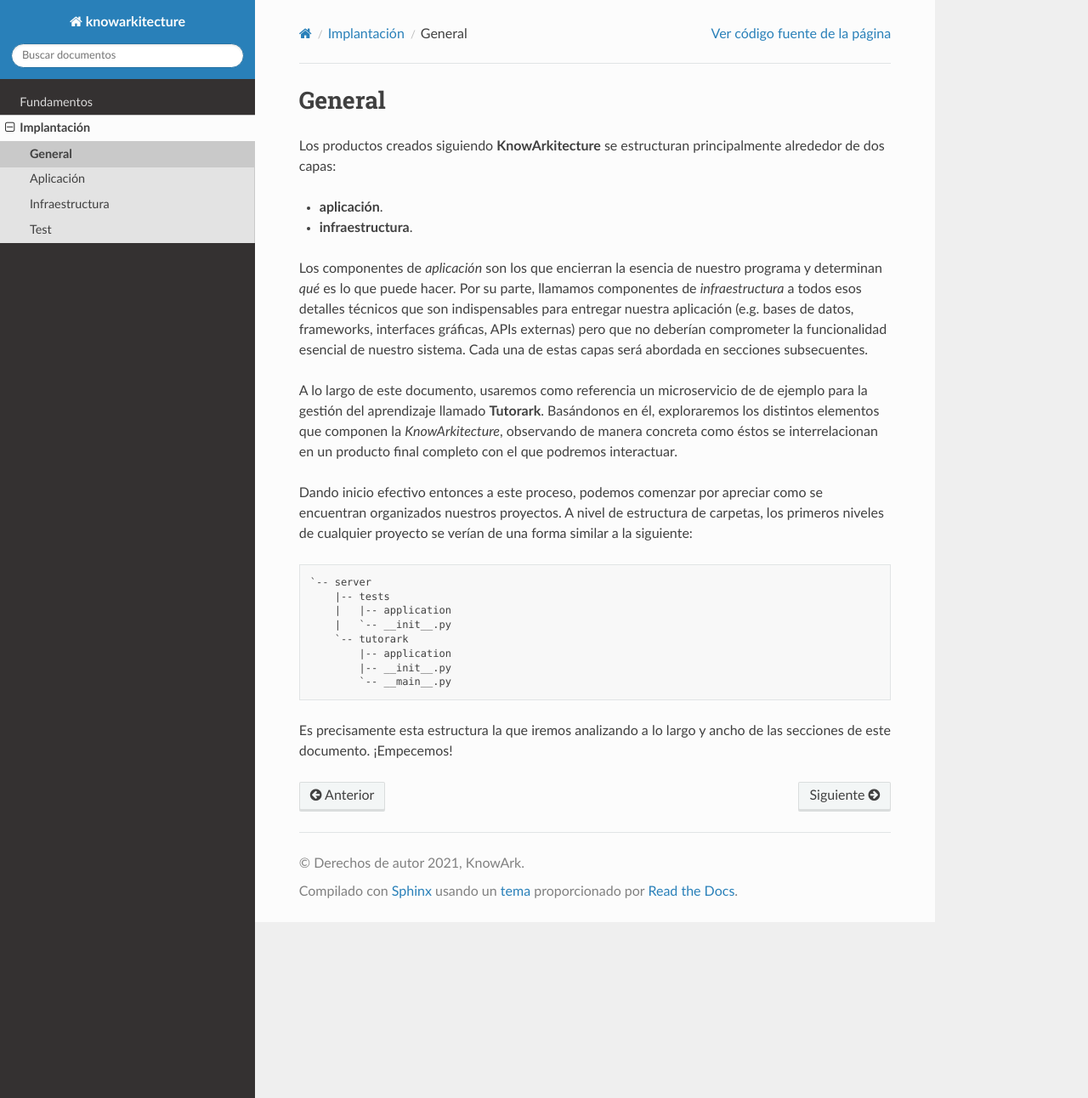
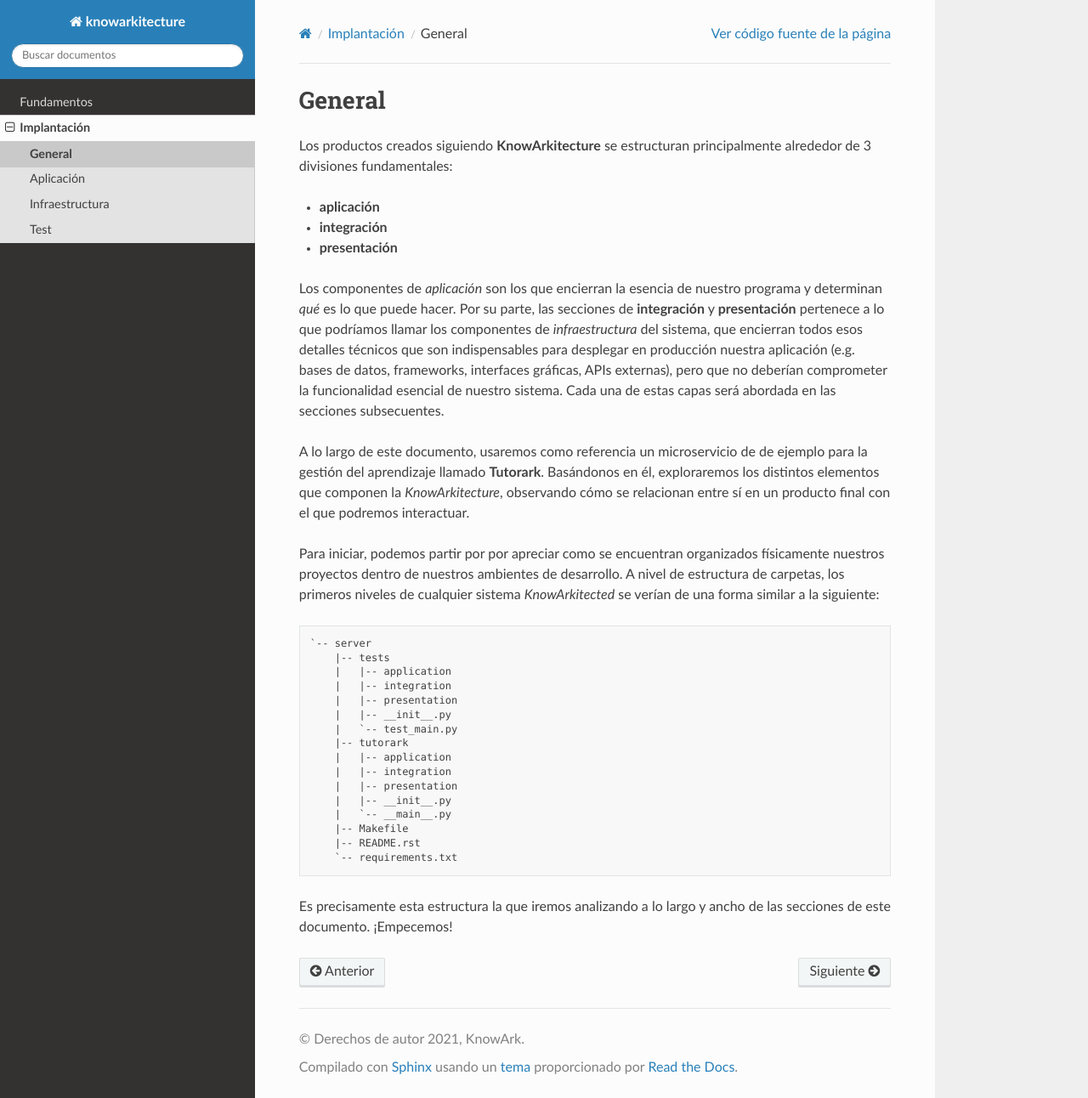
Before and after one commit to knowark/knowarkitecture, a Sphinx documentation site: the page built from docs/2_implantacion/2.1_general/index.rst, in a window 1280 px wide and 1292 px high. Shown: the whole window at 85% size. Built offline with Sphinx 7.4.7 and the Read the Docs theme 2.0.0, drawn with Linux system fonts in a browser that asks for light colours.

Commit message:
Update intro.

```diff
--- a/docs/2_implantacion/2.1_general/index.rst
+++ b/docs/2_implantacion/2.1_general/index.rst
@@ -2,43 +2,54 @@ General
 =======
 
 Los productos creados siguiendo **KnowArkitecture** se estructuran
-principalmente alrededor de dos capas:
+principalmente alrededor de 3 divisiones fundamentales:
 
-- **aplicación**.
-- **infraestructura**.
-
+- **aplicación**
+- **integración**
+- **presentación**
 
 Los componentes de *aplicación* son los que encierran la esencia de nuestro
-programa y determinan *qué* es lo que puede hacer. Por su parte, llamamos
-componentes de *infraestructura* a todos esos detalles técnicos que son
-indispensables para entregar nuestra aplicación (e.g. bases de datos,
-frameworks, interfaces gráficas, APIs externas) pero que no deberían
-comprometer la funcionalidad esencial de nuestro sistema. Cada una de estas
-capas será abordada en secciones subsecuentes.
+programa y determinan *qué* es lo que puede hacer. Por su parte, las secciones
+de **integración** y **presentación** pertenece a lo que podríamos llamar los
+componentes de *infraestructura* del sistema, que encierran todos esos
+detalles técnicos que son indispensables para desplegar en producción nuestra
+aplicación (e.g. bases de datos, frameworks, interfaces gráficas,
+APIs externas), pero que no deberían comprometer la funcionalidad esencial
+de nuestro sistema. Cada una de estas capas será abordada en las secciones
+subsecuentes.
 
 A lo largo de este documento, usaremos como referencia un microservicio de
 de ejemplo para la gestión del aprendizaje llamado **Tutorark**.
 Basándonos en él, exploraremos los distintos elementos que componen la
-*KnowArkitecture*, observando de manera concreta como éstos se interrelacionan
-en un producto final completo con el que podremos interactuar.
+*KnowArkitecture*, observando cómo se relacionan entre sí en un producto final
+con el que podremos interactuar.
 
-Dando inicio efectivo entonces a este proceso, podemos comenzar por apreciar
-como se encuentran organizados nuestros proyectos. A nivel de estructura de
-carpetas, los primeros niveles de cualquier proyecto se verían de una forma
-similar a la siguiente:
+Para iniciar, podemos  partir por por apreciar como se encuentran organizados
+físicamente nuestros proyectos dentro de nuestros ambientes de desarrollo.
+A nivel de estructura de carpetas, los primeros niveles de cualquier sistema
+*KnowArkitected* se verían de una forma similar a la siguiente:
 
-.. tree -L 3 --charset ascci
+.. tree -L 3 --dirsfirst --charset ascci
 
 .. sourcecode::
 
     `-- server
         |-- tests
         |   |-- application
-        |   `-- __init__.py
-        `-- tutorark
-            |-- application
-            |-- __init__.py
-            `-- __main__.py
+        |   |-- integration
+        |   |-- presentation
+        |   |-- __init__.py
+        |   `-- test_main.py
+        |-- tutorark
+        |   |-- application
+        |   |-- integration
+        |   |-- presentation
+        |   |-- __init__.py
+        |   `-- __main__.py
+        |-- Makefile
+        |-- README.rst
+        `-- requirements.txt
+
 
 Es precisamente esta estructura la que iremos analizando a lo largo y ancho
 de las secciones de este documento. ¡Empecemos!
```
